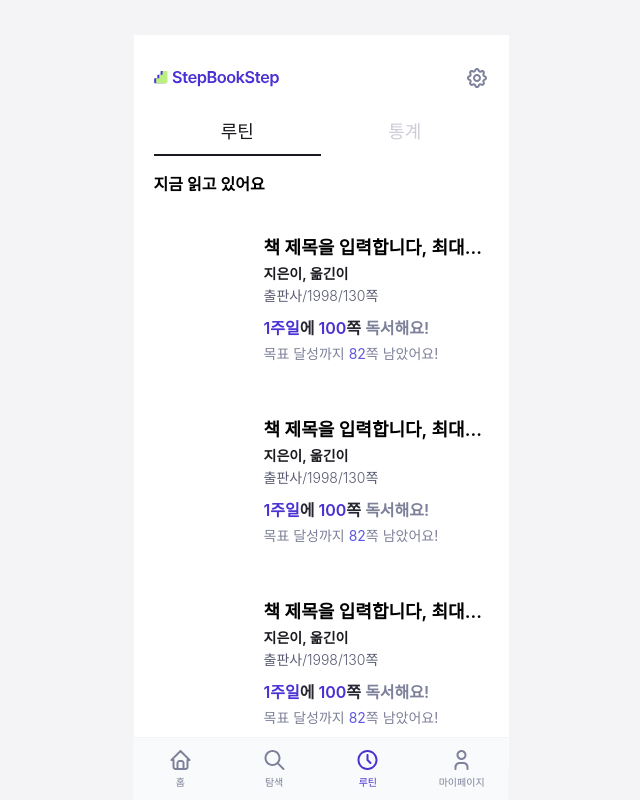
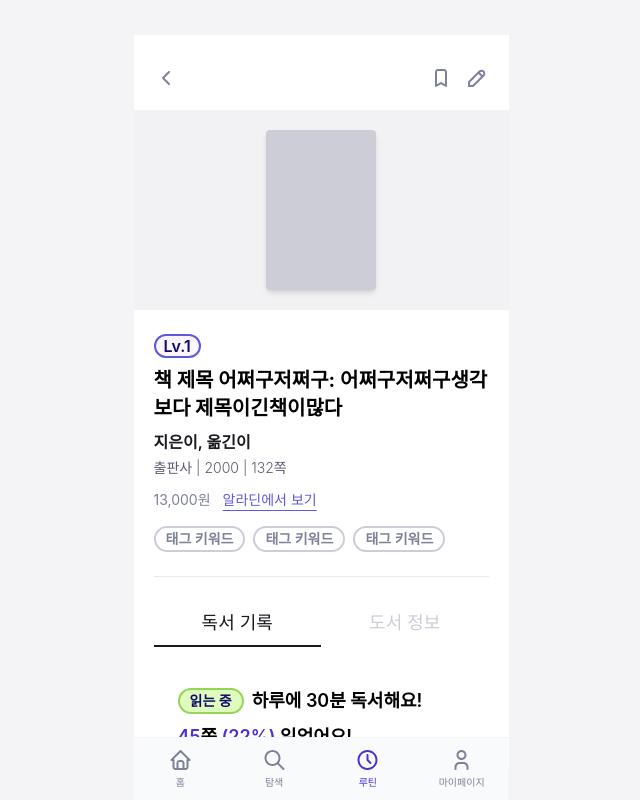
Before and after one commit to Leets-Official/StepBookStep-FE, a React (Vite) app: page / in a window 1280 px wide. Shown: the whole page, without its empty margins (319-959 px from the left). Built offline with nearby package versions, Linux system fonts and the light colour scheme; a web font is replaced by a local one.

Commit message:
feat : BookDetail 페이지 구현

```diff
--- a/src/App.tsx
+++ b/src/App.tsx
@@ -1,7 +1,7 @@
-import BookList from "@/pages/Routine/BookList";
+import BookDetail from "@/pages/Routine/BookDetail";
 
 function App() {
-  return <BookList />;
+  return <BookDetail />;
 }
 
 export default App;
--- a/src/components/ReadingStateDetail/ReadingStateDetail.styles.ts
+++ b/src/components/ReadingStateDetail/ReadingStateDetail.styles.ts
@@ -8,13 +8,13 @@ export const title = "text-lg font-semibold text-black";
 // 읽은 분량 및 퍼센트 텍스트 영역
 export const progressTextContainer = "text-lg font-semibold flex flex-col gap-1 mt-2";
 export const progressHighlight = "text-md font-bd text-purple-500";
-export const progressSub = "text-lg text-black";
+export const progressSub = "text-md text-black";
 
 // 날짜 정보 영역 (시작일, 종료일)
 export const dateInfoContainer = "flex justify-between mt-4";
-export const dateItem = "flex items-center gap-2";
+export const dateItem = "flex gap-1";
 export const dateLabel = "text-md font-semibold text-gray-900 ";
-export const dateValue = "text-md font-normal text-gray-700 w-[100px] text-left";
+export const dateValue = "text-md font-regular text-gray-700 w-[90px] text-left";
 
 // 하단 독서 기록 리스트 영역
 export const recordListContainer = "flex flex-col gap-3 p-4 mt-2 bg-gray-50 rounded-lg";
--- a/src/components/ReadingStateDetail/ReadingStateDetail.tsx
+++ b/src/components/ReadingStateDetail/ReadingStateDetail.tsx
@@ -51,11 +51,11 @@ export function ReadingStateDetail({ data }: ReadingStateDetailProps) {
       {/* 날짜 정보 */}
       <div className={S.dateInfoContainer}>
         <div className={S.dateItem}>
-          <span className={S.dateLabel}>시작일</span>
+          <span className={S.dateLabel}>시작일 </span>
           <span className={S.dateValue}>{startDate}</span>
         </div>
         <div className={S.dateItem}>
-          <span className={S.dateLabel}>종료일</span>
+          <span className={S.dateLabel}>종료일&nbsp;</span>
           <span className={S.dateValue}>{isCompleted ? endDate : "-"}</span>
         </div>
       </div>
--- /dev/null
+++ b/src/mocks/bookdetail.mock.ts
@@ -0,0 +1,16 @@
+export const MOCK_BOOK_DETAIL = {
+  title: "책 제목 어쩌구저쩌구: 어쩌구저쩌구생각보다 제목이긴책이많다",
+  author: "지은이, 옮긴이",
+  publisher: "출판사",
+  publishedYear: "2000",
+  totalPages: 132,
+  price: "13,000",
+  level: "Lv.1",
+  tags: ["태그 키워드", "태그 키워드", "태그 키워드"],
+  aladinUrl: "https://www.aladin.co.kr",
+  readingProgress: {
+    target: "하루에 30분 독서해요!",
+    currentPages: 1,
+    percent: 1,
+  }
+};
--- /dev/null
+++ b/src/pages/Routine/BookDetail.styles.ts
@@ -0,0 +1,27 @@
+export const pageWrapper = "min-h-screen bg-gray-100 flex justify-center items-center overflow-hidden";
+export const appFrame = "w-[375px] h-[730px] bg-white flex flex-col relative overflow-hidden";
+
+export const statusBar = "h-[11px] w-full bg-white flex-shrink-0";
+export const headerGroup = "flex flex-col bg-white w-full z-50 flex-shrink-0";
+
+export const content = "flex-1 overflow-y-auto pb-24 scrollbar-hide";
+
+// 책 이미지 섹션
+export const coverBgSection = "w-full h-[200px] bg-[#F2F2F4] flex justify-center items-center flex-shrink-0";
+export const coverPlaceholder = "w-[110px] h-[160px] bg-gray-300 rounded-sm shadow-md hover:bg-[#4931D426] transition-colors cursor-pointer";
+
+// 정보 텍스트 섹션
+export const infoSection = "px-5 py-6 flex flex-col";
+
+export const title = "w-[335px] text-[20px] font-bold leading-[1.4] text-black mb-2";
+export const authorText = "text-md font-semibold text-gray-900 mb-1";
+export const metaText = "text-sm font-light text-gray-600 mb-3";
+
+export const priceRow = "flex items-center gap-2 mb-4";
+export const priceLabel = "text-sm font-normal text-[#7E819A]";
+export const aladinLink = "text-sm font-normal text-[#5D58E0] underline underline-offset-[25%] decoration-solid cursor-pointer  px-1";
+
+export const tagList = "flex gap-2 mb-6";
+export const divider = "border-none h-[1px] bg-[#E8E9ED] mb-6";
+
+export const tabContainer = "flex w-full mb-2";
--- /dev/null
+++ b/src/pages/Routine/BookDetail.tsx
@@ -0,0 +1,111 @@
+import { useState } from "react";
+import * as S from "./BookDetail.styles";
+import AppBar from "@/components/AppBar/AppBar";
+import { Tab } from "@/components/Tab/Tab";
+import { Badge } from "@/components/Badge/Badge";
+import BottomBar from "@/components/BottomBar/BottomBar";
+import { ReadingStateDetail } from "@/components/ReadingStateDetail/ReadingStateDetail";
+
+// 페이지용 데이터와 기존 독서기록 데이터를 각각 가져옵니다.
+import { MOCK_BOOK_DETAIL } from "@/mocks/bookdetail.mock";
+import { MOCK_READING_DATA } from "@/mocks/readingState.mock"; // 기존 mock 경로 사용
+
+export default function BookDetailPage() {
+  const [activeTab, setActiveTab] = useState<"record" | "info">("record");
+  const info = MOCK_BOOK_DETAIL;
+
+  const handleAladinClick = () => {
+    window.open(info.aladinUrl, "_blank");
+  };
+
+  return (
+    <div className={S.pageWrapper}>
+      <div className={S.appFrame}>
+        {/* 상단 고정: 상태바 + 앱바 */}
+        <div className={S.headerGroup}>
+          <div className={S.statusBar} />
+          <AppBar mode="title" title="" onBackClick={() => window.history.back()} />
+        </div>
+
+        {/* 중앙 스크롤 영역 */}
+        <main className={S.content}>
+          {/* 이미지 섹션 */}
+          <section className={S.coverBgSection}>
+            <div className={S.coverPlaceholder} />
+          </section>
+
+          {/* 도서 상세 정보 섹션 */}
+          <section className={S.infoSection}>
+            <div className="mb-2">
+                <Badge
+                label={info.level}
+                type="level"
+                className="bg-purple-50 border-purple-400 text-purple-800"
+                />
+            </div>
+
+            <h1 className={S.title}>{info.title}</h1>
+            <p className={S.authorText}>{info.author}</p>
+            <p className={S.metaText}>
+              {info.publisher} | {info.publishedYear} | {info.totalPages}쪽
+            </p>
+
+            <div className={S.priceRow}>
+              <span className={S.priceLabel}>{info.price}원</span>
+              <button onClick={handleAladinClick} className={S.aladinLink}>
+                알라딘에서 보기
+              </button>
+            </div>
+
+            <div className={S.tagList}>
+                {info.tags.map((tag, idx) => (
+                <Badge
+                    key={idx}
+                    label={tag}
+                    type="tag"
+                    className=" border-gray-300 text-gray-500"
+                />
+                ))}
+            </div>
+
+            <hr className={S.divider} />
+
+            {/* 탭 메뉴 */}
+            <nav className={S.tabContainer}>
+              <div className="flex-1 flex justify-center">
+                <Tab
+                  label="독서 기록"
+                  isActive={activeTab === "record"}
+                  onClick={() => setActiveTab("record")}
+                  className="w-[167.5px]"
+                />
+              </div>
+              <div className="flex-1 flex justify-center">
+                <Tab
+                  label="도서 정보"
+                  isActive={activeTab === "info"}
+                  onClick={() => setActiveTab("info")}
+                  className="w-[167.5px]"
+                />
+              </div>
+            </nav>
+
+            {/* 컨텐츠 하단부: 기존 컴포넌트와 데이터 연결 */}
+            <div className="mt-2">
+              {activeTab === "record" ? (
+                // 건들지 않아도 되는 기존 데이터 전달
+                <ReadingStateDetail data={MOCK_READING_DATA} />
+              ) : (
+                <div className="py-20 text-center text-gray-400">
+                  도서 상세 정보 준비 중입니다.
+                </div>
+              )}
+            </div>
+          </section>
+        </main>
+
+        <BottomBar defaultTab="routine" onTabSelect={() => {}} />
+      </div>
+    </div>
+  );
+}
```
